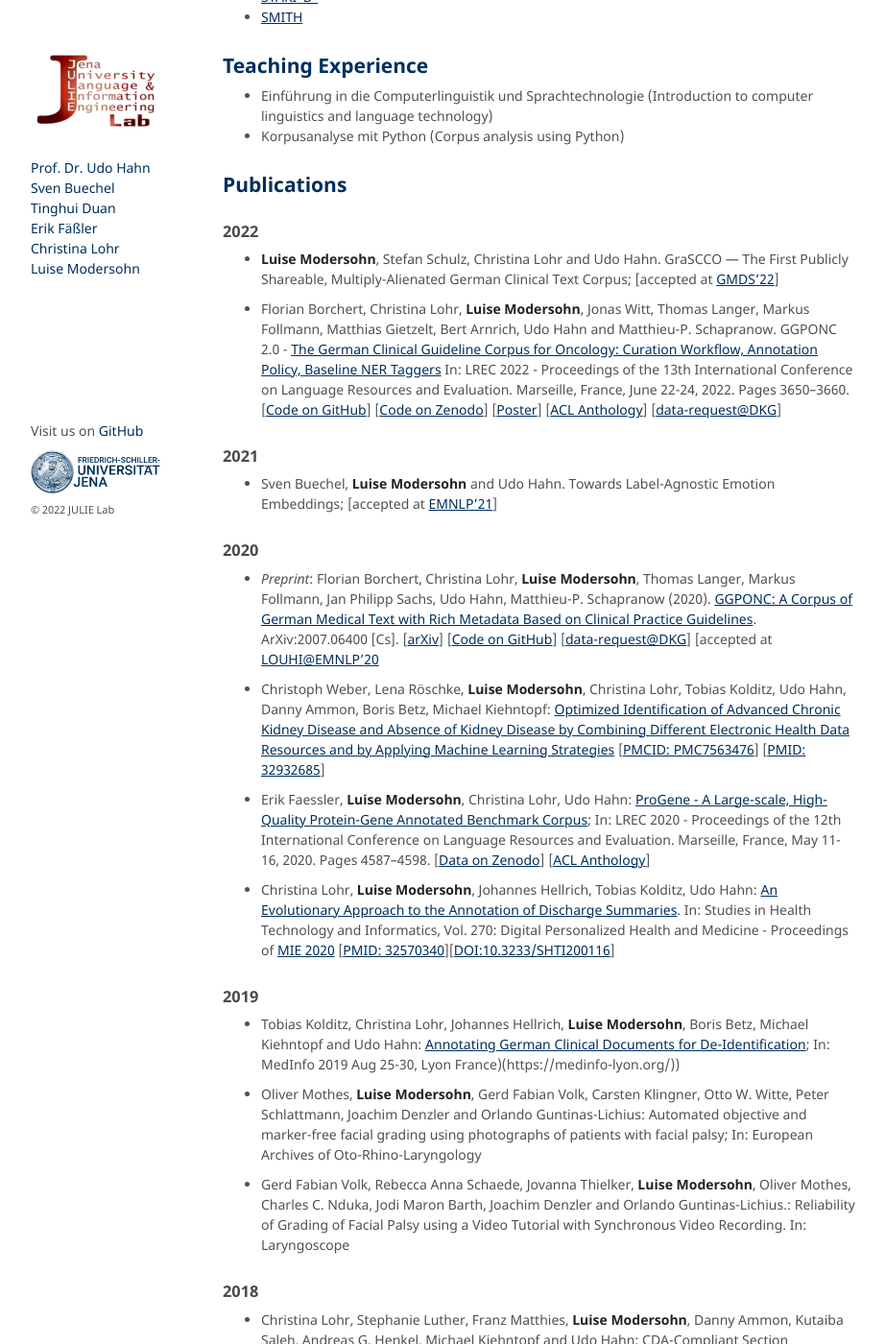
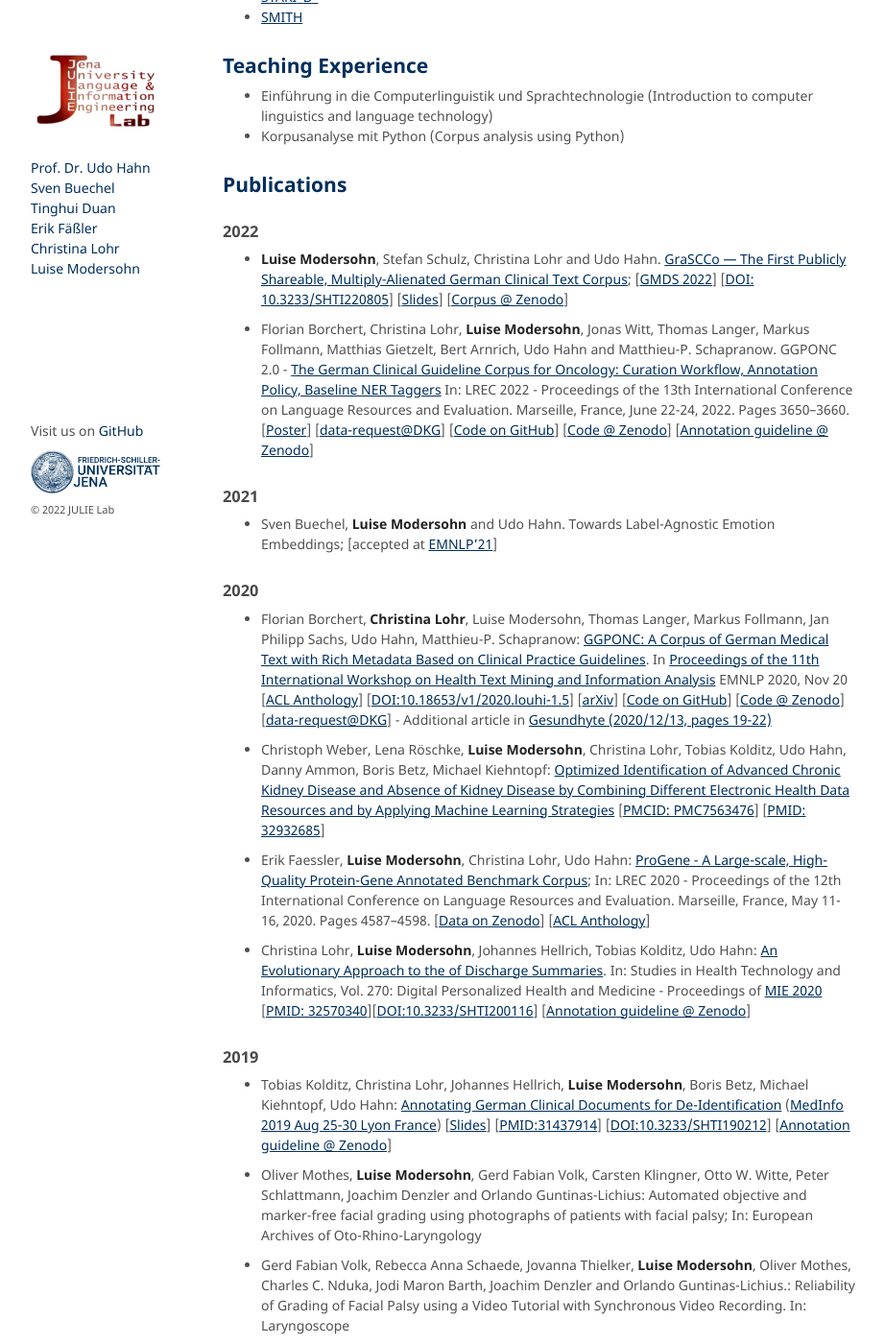
Before and after one commit to JULIELab/JULIELab.github.io, a Jekyll site: the page built from Staff/Modersohn/index.md, in a window 1280 px wide and 1400 px high, scrolled down 627 px. Shown: the whole window at 96% size, without its empty margins (178-1100 px from the left). Built offline with Jekyll 4.4.1, drawn with Linux system fonts in a browser that asks for light colours; our own code applies the rules of GitHub Pages for plain Markdown files.

Commit message:
Update index.md

```diff
--- a/Staff/Modersohn/index.md
+++ b/Staff/Modersohn/index.md
@@ -31,27 +31,28 @@ layout: staff
 
 ## Publications
 ### 2022
-* **Luise Modersohn**, Stefan Schulz, Christina Lohr and Udo Hahn. GraSCCO — The First Publicly Shareable, Multiply-Alienated German Clinical Text Corpus; [accepted at [GMDS'22](https://gmds-tmf-2022.de/)]
+* **Luise Modersohn**, Stefan Schulz, Christina Lohr and Udo Hahn. [GraSCCo — The First Publicly Shareable, Multiply-Alienated German Clinical Text Corpus](https://ebooks.iospress.nl/doi/10.3233/SHTI220805); [[GMDS 2022](https://gmds-tmf-2022.de/)] [[DOI:
+10.3233/SHTI220805](https://doi.org/10.3233/SHTI220805)] [[Slides](/downloads/publications/slides/modersohn-2022-GraSCCo-slides.pdf)] [[Corpus @ Zenodo](https://zenodo.org/record/6539131)]
 
 
-* Florian Borchert, Christina Lohr, **Luise Modersohn**, Jonas Witt, Thomas Langer, Markus Follmann, Matthias Gietzelt, Bert Arnrich, Udo Hahn and Matthieu-P. Schapranow. GGPONC 2.0 - [The German Clinical Guideline Corpus for Oncology: Curation Workflow, Annotation Policy, Baseline NER Taggers](http://www.lrec-conf.org/proceedings/lrec2022/pdf/2022.lrec-1.389.pdf) In: LREC 2022 - Proceedings of the 13th International Conference on Language Resources and Evaluation. Marseille, France, June 22-24, 2022. Pages 3650--3660. [[Code on GitHub](https://github.com/hpi-dhc/ggponc_annotation)] [[Code on Zenodo](https://zenodo.org/record/6472446#.YrQ9KuzP1EZ)]        [[Poster](https://www.leitlinienprogramm-onkologie.de/fileadmin/user_upload/Downloads/GGPONC/Poster_GGPONC_LREC.pdf)] [[ACL Anthology](https://aclanthology.org/2022.lrec-1.389)] [[data-request@DKG](https://www.leitlinienprogramm-onkologie.de/projekte/ggponc-english/)]
+* Florian Borchert, Christina Lohr, **Luise Modersohn**, Jonas Witt, Thomas Langer, Markus Follmann, Matthias Gietzelt, Bert Arnrich, Udo Hahn and Matthieu-P. Schapranow. GGPONC 2.0 - [The German Clinical Guideline Corpus for Oncology: Curation Workflow, Annotation Policy, Baseline NER Taggers](http://www.lrec-conf.org/proceedings/lrec2022/pdf/2022.lrec-1.389.pdf) In: LREC 2022 - Proceedings of the 13th International Conference on Language Resources and Evaluation. Marseille, France, June 22-24, 2022. Pages 3650--3660. [[Poster](https://www.leitlinienprogramm-onkologie.de/fileadmin/user_upload/Downloads/GGPONC/Poster_GGPONC_LREC.pdf)] [[data-request@DKG](https://www.leitlinienprogramm-onkologie.de/projekte/ggponc-english/)] [[Code on GitHub](https://github.com/hpi-dhc/ggponc_annotation)] [[Code @ Zenodo](https://zenodo.org/record/6472446)] [[Annotation guideline @ Zenodo](https://zenodo.org/record/6472446/preview/hpi-dhc/ggponc_annotation-ggponc_v2.0_lrec.zip#tree_item5)]
 
 ### 2021
 * Sven Buechel, **Luise Modersohn** and Udo Hahn. Towards Label-Agnostic Emotion Embeddings; [accepted at [EMNLP'21](https://2021.emnlp.org/)]
 
 ### 2020
-* *Preprint*: Florian Borchert, Christina Lohr, **Luise Modersohn**, Thomas Langer, Markus Follmann, Jan Philipp Sachs, Udo Hahn, Matthieu-P. Schapranow (2020). [GGPONC: A Corpus of German Medical Text with Rich Metadata Based on Clinical Practice Guidelines](http://arxiv.org/abs/2007.06400). ArXiv:2007.06400 [Cs]. [[arXiv](http://arxiv.org/abs/2007.06400)] [[Code on GitHub](https://github.com/JULIELab/GGPOnc)] [[data-request@DKG](https://www.leitlinienprogramm-onkologie.de/projekte/ggponc-english/)] [accepted at [LOUHI@EMNLP'20](https://louhi2020.fbk.eu/)
+* Florian Borchert, **Christina Lohr**, Luise Modersohn, Thomas Langer, Markus Follmann, Jan Philipp Sachs, Udo Hahn, Matthieu-P. Schapranow: [GGPONC: A Corpus of German Medical Text with Rich Metadata Based on Clinical Practice Guidelines](https://www.aclweb.org/anthology/2020.louhi-1.5.pdf). In [Proceedings of the 11th International Workshop on Health Text Mining and Information Analysis](https://louhi2020.fbk.eu/) EMNLP 2020, Nov 20 [[ACL Anthology](https://www.aclweb.org/anthology/2020.louhi-1.5/)] [[DOI:10.18653/v1/2020.louhi-1.5](https://doi.org/10.18653/v1/2020.louhi-1.5)] [[arXiv](http://arxiv.org/abs/2007.06400)] [[Code on GitHub](https://github.com/JULIELab/GGPOnc)] [[Code @ Zenodo](https://zenodo.org/record/4067994)] [[data-request@DKG](https://www.leitlinienprogramm-onkologie.de/projekte/ggponc-english/)] - Additional article in [Gesundhyte (2020/12/13, pages 19-22)](https://www.systembiologie.de/lw_resource/datapool/systemfiles/elements/files/B6AA5AC509E249CBE0537E695E866DB2/live/document/PTJ-007_gesundhyte_13_2020_201217_WEB_300dpi_klein.pdf)
 
 * Christoph Weber, Lena Röschke, **Luise Modersohn**, Christina Lohr, Tobias Kolditz, Udo Hahn, Danny Ammon, Boris Betz, Michael Kiehntopf:
 [Optimized Identification of Advanced Chronic Kidney Disease and Absence of Kidney Disease by Combining Different Electronic Health Data Resources and by Applying Machine Learning Strategies](https://www.ncbi.nlm.nih.gov/pmc/articles/PMC7563476/) [[PMCID: PMC7563476](https://www.ncbi.nlm.nih.gov/pmc/articles/PMC7563476/)] [[PMID: 32932685](https://pubmed.ncbi.nlm.nih.gov/32932685/)]
 
 * Erik Faessler, **Luise Modersohn**, Christina Lohr, Udo Hahn:  [ProGene - A Large-scale, High-Quality Protein-Gene Annotated Benchmark Corpus](http://www.lrec-conf.org/proceedings/lrec2020/pdf/2020.lrec-1.564.pdf); In: LREC 2020 - Proceedings of the 12th International Conference on Language Resources and Evaluation. Marseille, France, May 11-16, 2020. Pages 4587--4598. [[Data on Zenodo](https://zenodo.org/record/3698568)] [[ACL Anthology](https://www.aclweb.org/anthology/2020.lrec-1.564/)]
 
-* Christina Lohr, **Luise Modersohn**, Johannes Hellrich, Tobias Kolditz, Udo Hahn: [An Evolutionary Approach to the Annotation of Discharge Summaries](http://ebooks.iospress.nl/publication/54118). In: Studies in Health Technology and Informatics, Vol. 270: Digital Personalized Health and Medicine - Proceedings of [MIE 2020](http://mie2020.org) [[PMID: 32570340](https://pubmed.ncbi.nlm.nih.gov/32570340/)][[DOI:10.3233/SHTI200116](https://doi.org/10.3233/shti200116)]
+* Christina Lohr, **Luise Modersohn**, Johannes Hellrich, Tobias Kolditz, Udo Hahn: [An Evolutionary Approach to the   of Discharge Summaries](http://ebooks.iospress.nl/publication/54118). In: Studies in Health Technology and Informatics, Vol. 270: Digital Personalized Health and Medicine - Proceedings of [MIE 2020](https://efmi.org/2020/06/11/mie2020-conference-proceedings-and-materials/) [[PMID: 32570340](https://pubmed.ncbi.nlm.nih.gov/32570340/)][[DOI:10.3233/SHTI200116](https://doi.org/10.3233/shti200116)] [[Annotation guideline @ Zenodo](https://zenodo.org/record/7707917)]
 
 
 ### 2019
-* Tobias Kolditz, Christina Lohr, Johannes Hellrich, **Luise Modersohn**, Boris Betz, Michael Kiehntopf and Udo Hahn: [Annotating German Clinical Documents for De-Identification](http://ebooks.iospress.nl/volumearticle/51977); In: MedInfo 2019 Aug 25-30, Lyon France)(https://medinfo-lyon.org/))
+* Tobias Kolditz, Christina Lohr, Johannes Hellrich, **Luise Modersohn**, Boris Betz, Michael Kiehntopf, Udo Hahn: [Annotating German Clinical Documents for De-Identification](http://ebooks.iospress.nl/volumearticle/51977) ([MedInfo 2019 Aug 25-30 Lyon France](https://www.iospress.nl/book/medinfo-2019-health-and-wellbeing-e-networks-for-all/)) [[Slides](/downloads/publications/slides/lohr-2019-medinfo-de-id-slides.pdf)] [[PMID:31437914](https://www.ncbi.nlm.nih.gov/pubmed/31437914)] [[DOI:10.3233/SHTI190212](https://doi.org/10.3233/shti190212)] [[Annotation guideline @ Zenodo](https://zenodo.org/record/7707882)]
 
 * Oliver Mothes, **Luise Modersohn**, Gerd Fabian Volk, Carsten Klingner, Otto W. Witte, Peter Schlattmann, Joachim Denzler and Orlando Guntinas-Lichius: Automated objective and marker-free facial grading using photographs of patients with facial palsy; In: European Archives of Oto-Rhino-Laryngology
 
```
